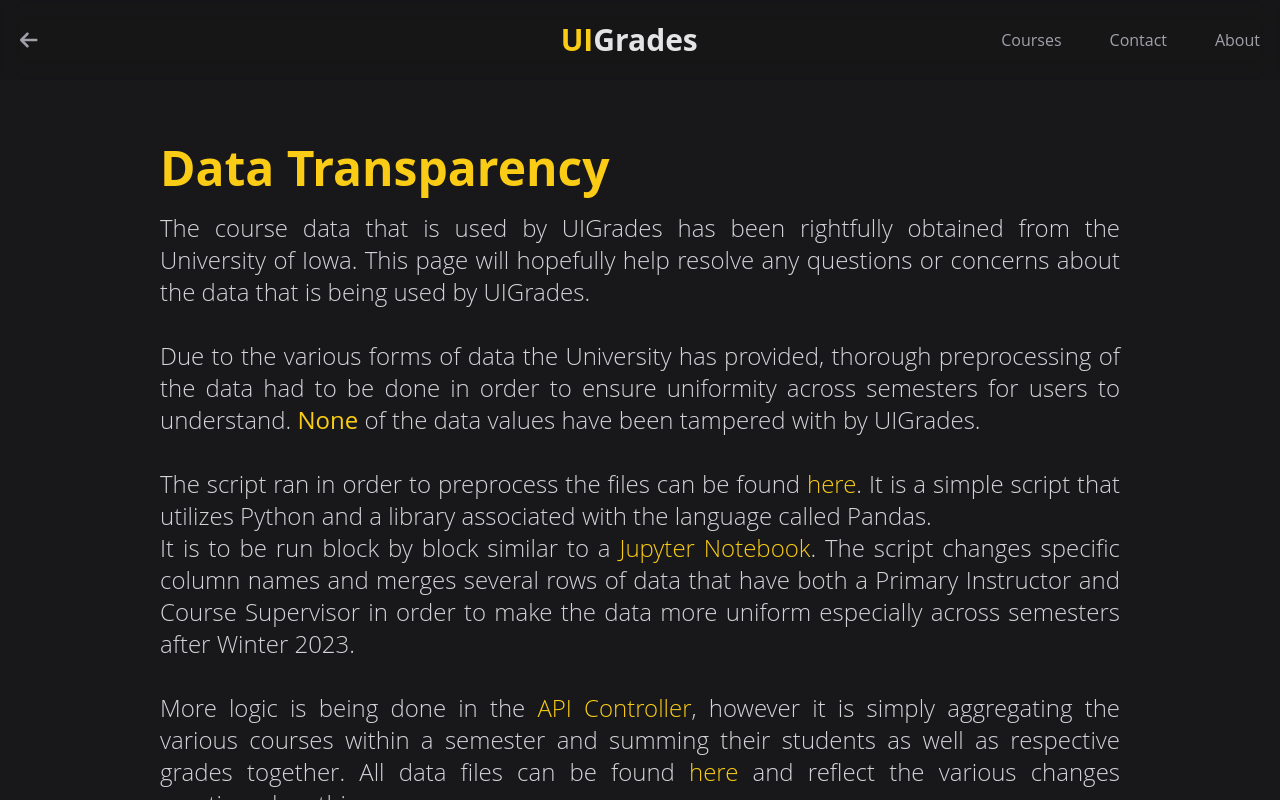
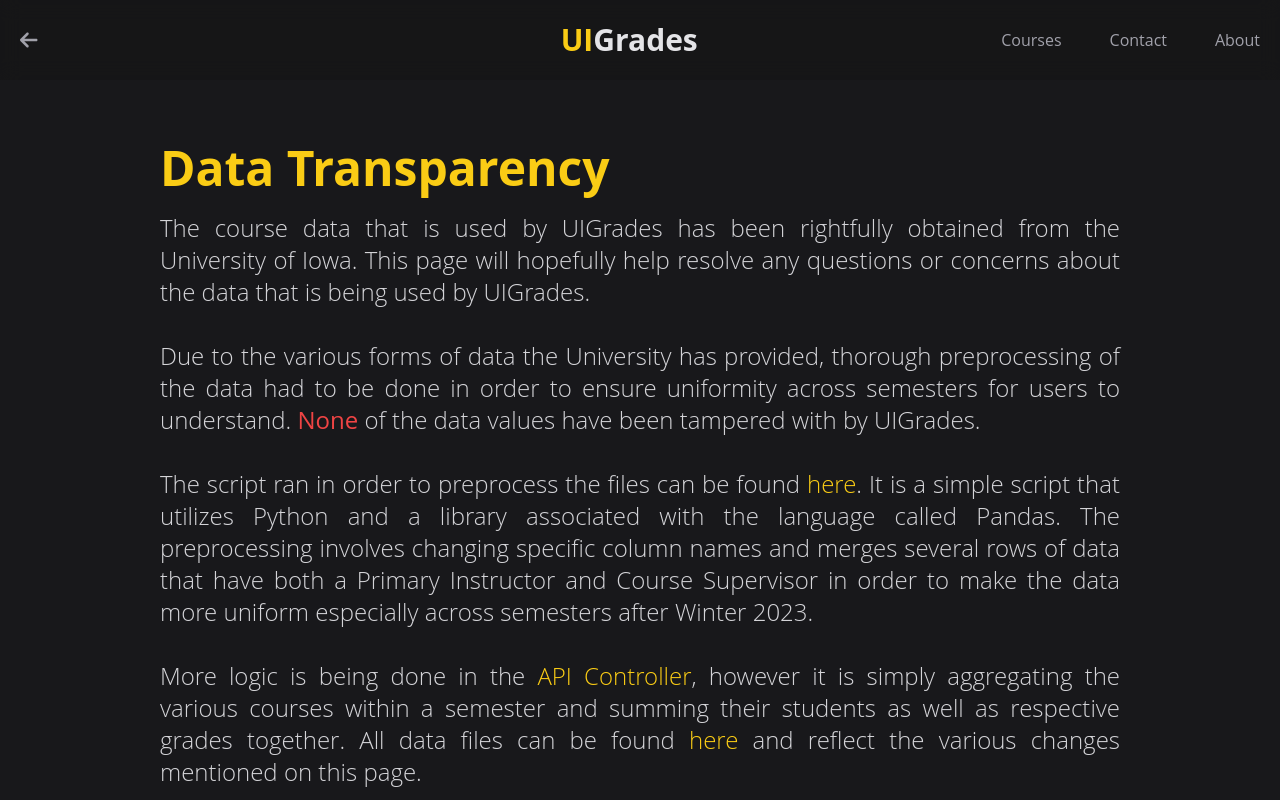
Before and after one commit to kylechi05/uigrades, a React (Create React App) app in the folder client/: page /data-transparency in a window 1280 px wide. Built offline with nearby package versions, Linux system fonts and the light colour scheme.

Commit message:
data transparency

```diff
--- a/client/src/pages/DataTransparency.tsx
+++ b/client/src/pages/DataTransparency.tsx
@@ -23,12 +23,11 @@ const DataTransparency: React.FC = () => {
                     The course data that is used by UIGrades has been rightfully obtained from the University of Iowa. This page will hopefully help resolve any questions or concerns about the data that is being used by UIGrades.
                     <br/>
                     <br/>
-                    Due to the various forms of data the University has provided, thorough preprocessing of the data had to be done in order to ensure uniformity across semesters for users to understand. <strong className='text-primary'>None</strong> of the data values have been tampered with by UIGrades.
+                    Due to the various forms of data the University has provided, thorough preprocessing of the data had to be done in order to ensure uniformity across semesters for users to understand. <strong className='text-red-500'>None</strong> of the data values have been tampered with by UIGrades.
                     <br/>
                     <br/>
                     The script ran in order to preprocess the files can be found <a href="https://github.com/acm-uiowa/uigrades/blob/main/db/clean_data.py" target='_blank' className='text-primary'>here</a>. It is a simple script that utilizes Python and a library associated with the language called Pandas.
-                    <br/>
-                    It is to be run block by block similar to a <a href="https://jupyter.org/" target='_blank' className='text-primary'>Jupyter Notebook</a>. The script changes specific column names and merges several rows of data that have both a Primary Instructor and Course Supervisor in order to make the data more uniform especially across semesters after Winter 2023.
+                    The preprocessing involves changing specific column names and merges several rows of data that have both a Primary Instructor and Course Supervisor in order to make the data more uniform especially across semesters after Winter 2023.
                     <br/>
                     <br/>
                     More logic is being done in the <a href="https://github.com/acm-uiowa/uigrades/blob/main/db/controllers/apiController.js" target='_blank' className='text-primary'>API Controller</a>, however it is simply aggregating the various courses within a semester and summing their students as well as respective grades together. All data files can be found <a href="https://github.com/acm-uiowa/uigrades/tree/main/db/data" target='_blank' className='text-primary'>here</a> and reflect the various changes mentioned on this page.
```
